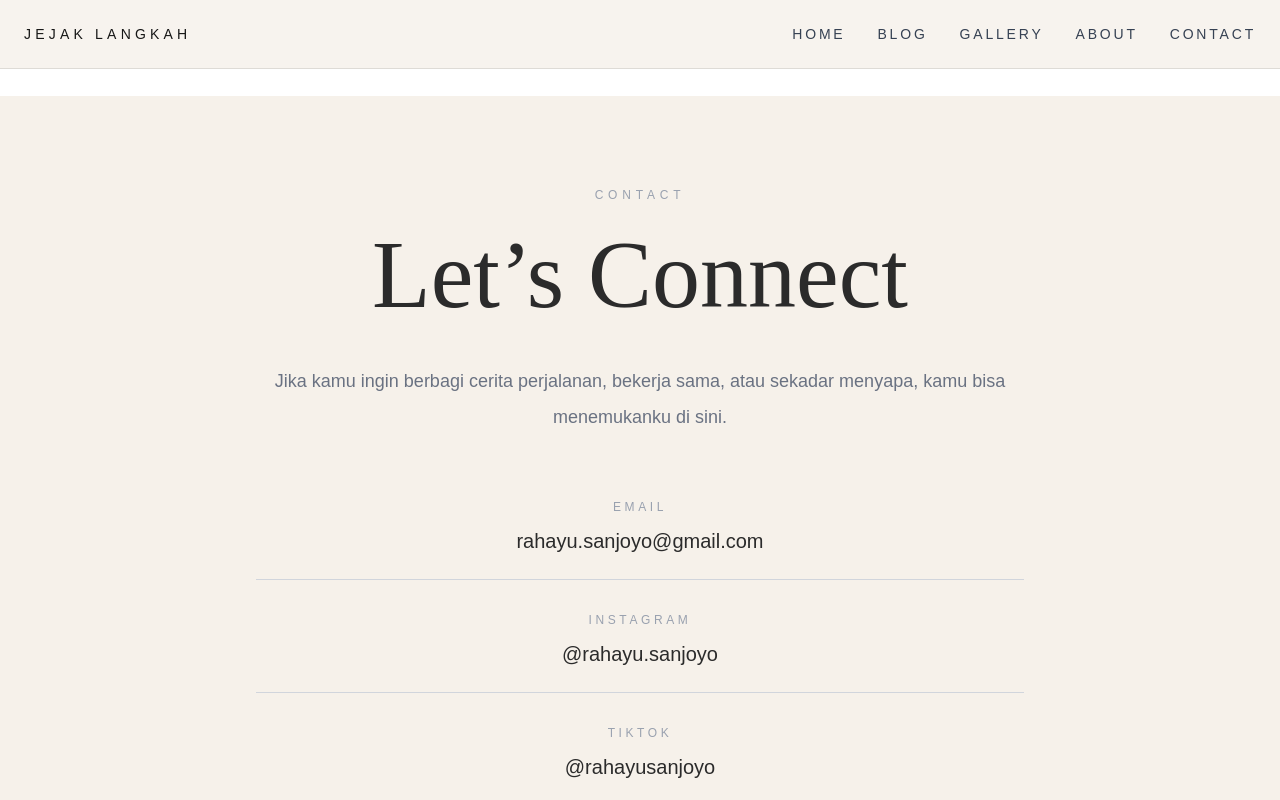
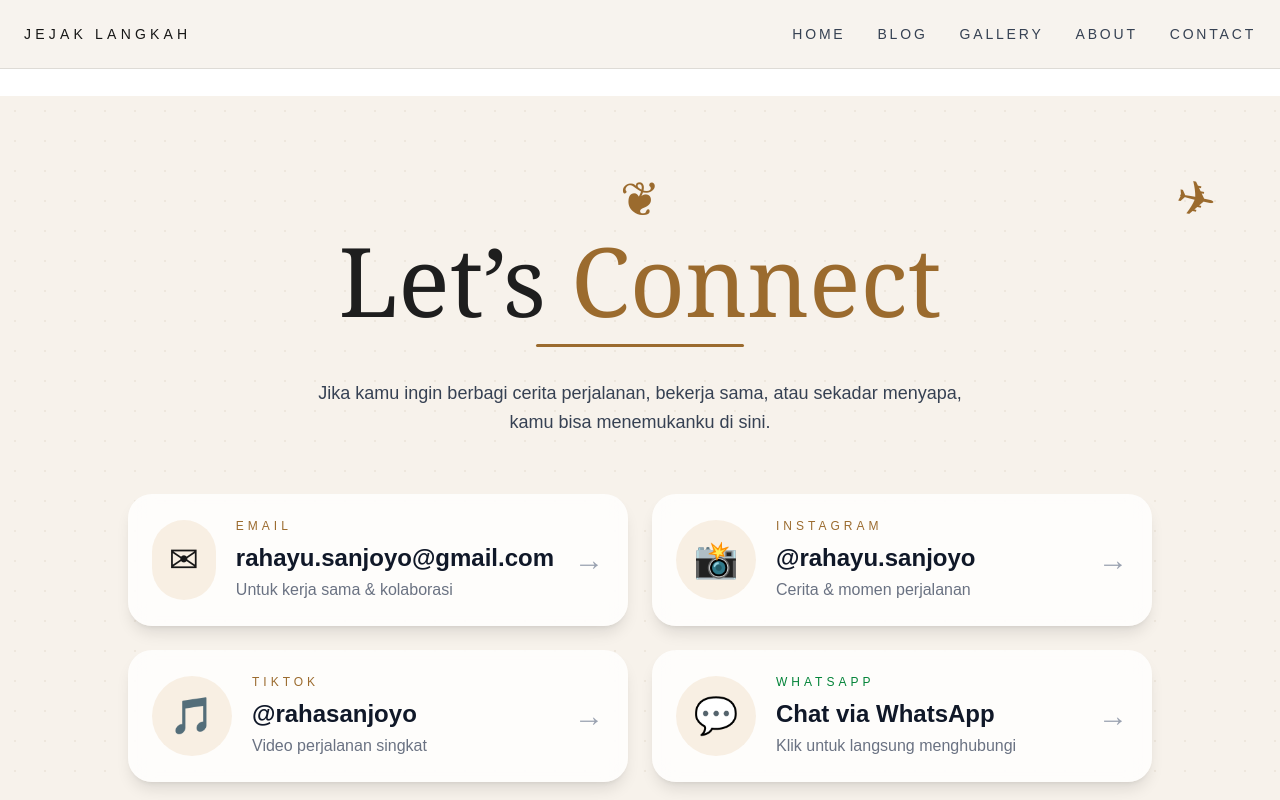
Before and after one commit to rahayusanjoyo/jejak-langkah1, a Next.js app: page /contact in a window 1280 px wide. Shown: the top 800 px of the page. Built offline with nearby package versions, Linux system fonts and the light colour scheme.

Commit message:
update contact page

```diff
--- a/app/contact/page.tsx
+++ b/app/contact/page.tsx
@@ -1,82 +1,172 @@
-export default function Contact() {
+export default function ContactPage() {
   return (
-    <main className="min-h-screen bg-[#f6f1ea] text-[#2b2b2b] flex items-center justify-center px-6">
+    <main className="min-h-screen bg-[#f7f2eb] overflow-hidden relative px-6 py-20">
 
-      <section className="max-w-3xl text-center">
+      {/* BACKGROUND LINES */}
+      <div className="absolute inset-0 opacity-20 bg-[radial-gradient(#c8b9a6_1px,transparent_1px)] [background-size:30px_30px]" />
 
-        <p className="uppercase tracking-[0.4em] text-xs text-gray-400 mb-6">
-          Contact
-        </p>
+      {/* PAPER PLANE */}
+      <div className="absolute top-20 right-16 text-[#9b6b2e] text-5xl rotate-12">
+        ✈
+      </div>
 
-        <h1
-          className="text-6xl md:text-8xl font-extralight mb-10"
-          style={{ fontFamily: "serif" }}
-        >
-          Let’s Connect
-        </h1>
+      {/* HIKER IMAGE */}
+      <img
+        src="/images/hiker.png"
+        alt="Hiker"
+        className="absolute bottom-0 left-0 w-60 opacity-90"
+      />
 
-        <p className="text-gray-500 leading-loose text-lg mb-16">
-          Jika kamu ingin berbagi cerita perjalanan,
-          bekerja sama, atau sekadar menyapa,
-          kamu bisa menemukanku di sini.
-        </p>
+      <div className="relative z-10 max-w-5xl mx-auto text-center">
 
-        <div className="space-y-8 text-xl">
+        {/* TITLE */}
+        <div className="mb-14">
+          <p className="text-[#9b6b2e] text-5xl mb-2">❦</p>
+
+          <h1 className="text-6xl md:text-8xl font-serif font-medium text-[#1e1e1e] leading-none">
+            Let’s <span className="text-[#9b6b2e]">Connect</span>
+          </h1>
+
+          <div className="w-52 h-[3px] bg-[#9b6b2e] mx-auto rounded-full mt-4 mb-8" />
+
+          <p className="text-gray-700 text-lg leading-relaxed max-w-2xl mx-auto">
+            Jika kamu ingin berbagi cerita perjalanan, bekerja sama,
+            atau sekadar menyapa, kamu bisa menemukanku di sini.
+          </p>
+        </div>
+
+        {/* CONTACT GRID */}
+        <div className="grid md:grid-cols-2 gap-6">
 
           {/* EMAIL */}
-          <div className="border-b border-gray-300 pb-6">
+          <div className="bg-white/80 backdrop-blur-md rounded-3xl shadow-lg p-6 flex items-center gap-5 hover:scale-[1.02] transition-all duration-300">
 
-            <p className="uppercase tracking-[0.3em] text-xs text-gray-400 mb-3">
-              Email
-            </p>
+            <div className="w-20 h-20 rounded-full bg-[#f8efe3] flex items-center justify-center text-4xl">
+              ✉
+            </div>
 
-            <a
-              href="mailto:rahayu.sanjoyo@gmail.com"
-              className="hover:text-gray-500 transition"
-            >
-              rahayu.sanjoyo@gmail.com
-            </a>
+            <div className="text-left flex-1">
+              <p className="text-xs tracking-[4px] text-[#9b6b2e] mb-2">
+                EMAIL
+              </p>
 
+              <h2 className="text-2xl font-semibold text-gray-900">
+                rahayu.sanjoyo@gmail.com
+              </h2>
+
+              <p className="text-gray-500 mt-1">
+                Untuk kerja sama & kolaborasi
+              </p>
+            </div>
+
+            <span className="text-3xl text-gray-400">→</span>
           </div>
 
           {/* INSTAGRAM */}
-          <div className="border-b border-gray-300 pb-6">
+          <a
+            href="https://instagram.com/rahayu.sanjoyo"
+            target="_blank"
+            className="bg-white/80 backdrop-blur-md rounded-3xl shadow-lg p-6 flex items-center gap-5 hover:scale-[1.02] transition-all duration-300"
+          >
 
-            <p className="uppercase tracking-[0.3em] text-xs text-gray-400 mb-3">
-              Instagram
-            </p>
+            <div className="w-20 h-20 rounded-full bg-[#f8efe3] flex items-center justify-center text-4xl">
+              📸
+            </div>
 
-            <a
-              href="https://instagram.com/rahayu.sanjoyo"
-              target="_blank"
-              className="hover:text-gray-500 transition"
-            >
-              @rahayu.sanjoyo
-            </a>
+            <div className="text-left flex-1">
+              <p className="text-xs tracking-[4px] text-[#9b6b2e] mb-2">
+                INSTAGRAM
+              </p>
 
-          </div>
+              <h2 className="text-2xl font-semibold text-gray-900">
+                @rahayu.sanjoyo
+              </h2>
+
+              <p className="text-gray-500 mt-1">
+                Cerita & momen perjalanan
+              </p>
+            </div>
+
+            <span className="text-3xl text-gray-400">→</span>
+          </a>
 
           {/* TIKTOK */}
-          <div className="border-b border-gray-300 pb-6">
+          <a
+            href="https://tiktok.com/@rahasanjoyo"
+            target="_blank"
+            className="bg-white/80 backdrop-blur-md rounded-3xl shadow-lg p-6 flex items-center gap-5 hover:scale-[1.02] transition-all duration-300"
+          >
 
-            <p className="uppercase tracking-[0.3em] text-xs text-gray-400 mb-3">
-              TikTok
-            </p>
+            <div className="w-20 h-20 rounded-full bg-[#f8efe3] flex items-center justify-center text-4xl">
+              🎵
+            </div>
 
-            <a
-              href="https://tiktok.com/@rahayusanjoyo"
-              target="_blank"
-              className="hover:text-gray-500 transition"
-            >
-              @rahayusanjoyo
-            </a>
+            <div className="text-left flex-1">
+              <p className="text-xs tracking-[4px] text-[#9b6b2e] mb-2">
+                TIKTOK
+              </p>
 
-          </div>
+              <h2 className="text-2xl font-semibold text-gray-900">
+                @rahasanjoyo
+              </h2>
 
+              <p className="text-gray-500 mt-1">
+                Video perjalanan singkat
+              </p>
+            </div>
+
+            <span className="text-3xl text-gray-400">→</span>
+          </a>
+
+          {/* WHATSAPP */}
+          <a
+            href="https://wa.me/6285121353180"
+            target="_blank"
+            className="bg-white/80 backdrop-blur-md rounded-3xl shadow-lg p-6 flex items-center gap-5 hover:scale-[1.02] transition-all duration-300"
+          >
+
+            <div className="w-20 h-20 rounded-full bg-[#f8efe3] flex items-center justify-center text-4xl">
+              💬
+            </div>
+
+            <div className="text-left flex-1">
+              <p className="text-xs tracking-[4px] text-green-700 mb-2">
+                WHATSAPP
+              </p>
+
+              <h2 className="text-2xl font-semibold text-gray-900">
+                Chat via WhatsApp
+              </h2>
+
+              <p className="text-gray-500 mt-1">
+                Klik untuk langsung menghubungi
+              </p>
+            </div>
+
+            <span className="text-3xl text-gray-400">→</span>
+          </a>
         </div>
 
-      </section>
+        {/* BUTTON */}
+        <div className="mt-12">
 
+          <a
+            href="https://wa.me/6285121353180"
+            target="_blank"
+            className="inline-flex items-center gap-4 bg-gradient-to-r from-[#2c8b67] to-[#3aa77b] hover:scale-105 transition-all duration-300 text-white px-10 py-5 rounded-full shadow-2xl text-2xl font-medium"
+          >
+            <span className="text-4xl">💬</span>
+
+            Hubungi Saya di WhatsApp
+
+            <span className="text-3xl">→</span>
+          </a>
+
+          <p className="text-gray-500 mt-5 text-sm">
+            🔒 Siap membalas pesan secepat mungkin
+          </p>
+        </div>
+      </div>
     </main>
   );
 }
```
